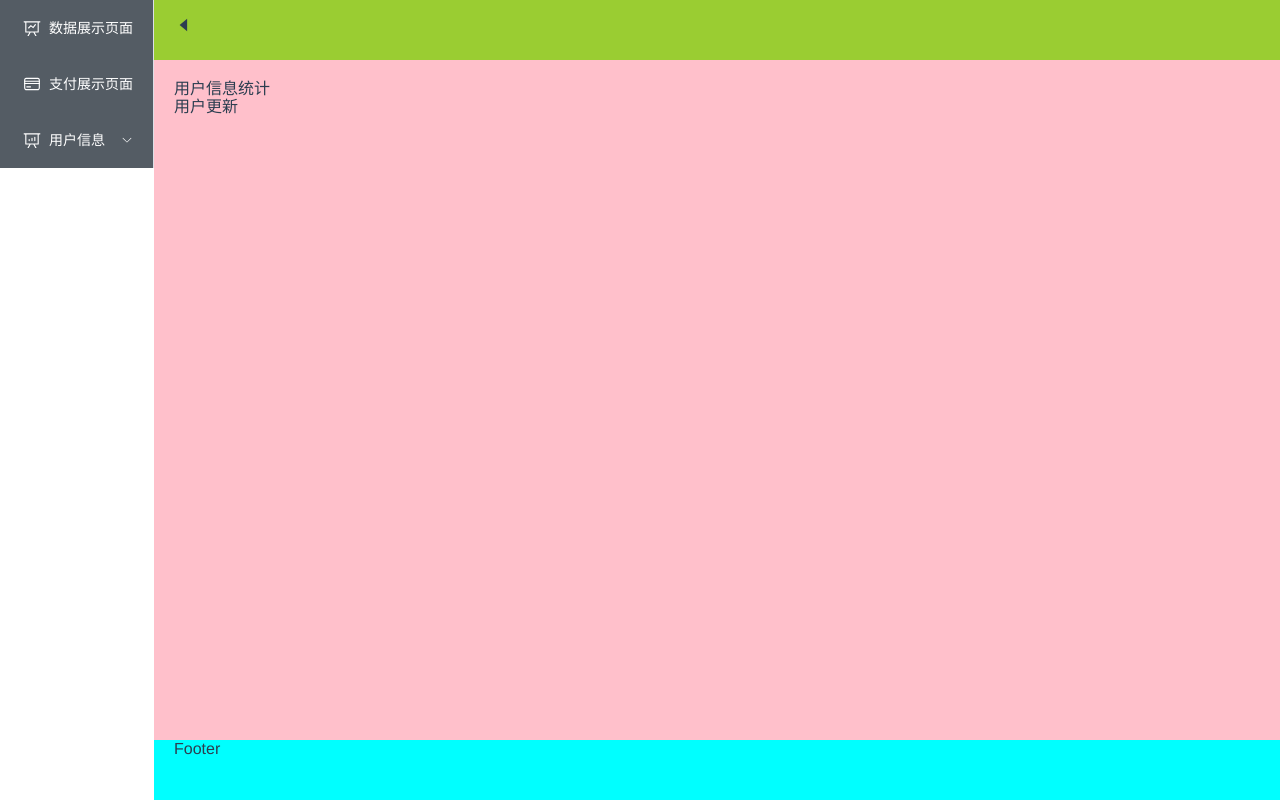
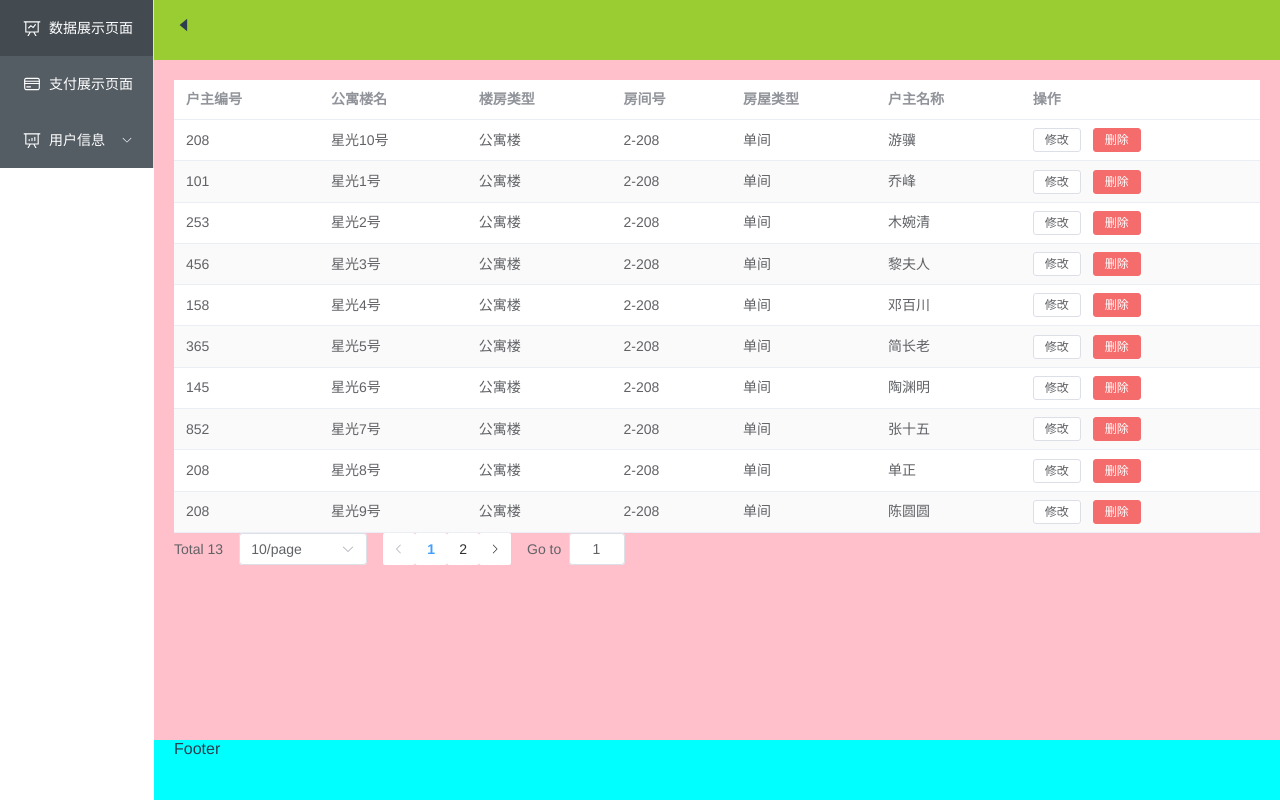
Before and after one commit to KKindom/kk-vue, a Vue app: page /#/userupdate in a window 1280 px wide. Built offline with nearby package versions, Linux system fonts and the light colour scheme; data requests are answered from the project's data file.

Commit message:
更新显示信息列表

```diff
--- a/src/api/url.js
+++ b/src/api/url.js
@@ -1,6 +1,7 @@
 //url封装
 let apiUrl = {
-    register: "/register"
+    register: "/register",
+    userlist:"/userlist"
 }
 
 export default apiUrl;
--- /dev/null
+++ b/src/components/UpdateDialog.vue
@@ -0,0 +1,58 @@
+<template>
+  <el-dialog
+    v-model="$store.state.HomeModule.dialogFormVisible"
+    title="Shipping address"
+  >
+    <el-form :model="form">
+      <el-form-item label="Promotion name" :label-width="formLabelWidth">
+        <el-input v-model="form.name" autocomplete="off" />
+      </el-form-item>
+      <el-form-item label="Zones" :label-width="formLabelWidth">
+        <el-select v-model="form.region" placeholder="Please select a zone">
+          <el-option label="Zone No.1" value="shanghai" />
+          <el-option label="Zone No.2" value="beijing" />
+        </el-select>
+      </el-form-item>
+    </el-form>
+    <template #footer>
+      <span class="dialog-footer">
+        <el-button @click="dialogFormVisible = false">Cancel</el-button>
+        <el-button type="primary" @click="dialogFormVisible = false"
+          >Confirm</el-button
+        >
+      </span>
+    </template>
+  </el-dialog>
+</template>
+
+<script lang="ts" setup>
+import { reactive, ref } from "vue";
+
+const dialogFormVisible = ref(false);
+const formLabelWidth = "140px";
+
+const form = reactive({
+  name: "",
+  region: "",
+  date1: "",
+  date2: "",
+  delivery: false,
+  type: [],
+  resource: "",
+  desc: "",
+});
+</script>
+<style scoped>
+.el-button--text {
+  margin-right: 15px;
+}
+.el-select {
+  width: 300px;
+}
+.el-input {
+  width: 300px;
+}
+.dialog-footer button:first-child {
+  margin-right: 10px;
+}
+</style>
--- a/src/mock/data.json
+++ b/src/mock/data.json
@@ -30,5 +30,36 @@
             "pwd": "9cbf8a4dcb8e30682b927f352d6559a0",
             "id": 6
         }
+    ],
+    "userlist":[
+        {
+            "id":208,"title":"星光10号","type":"公寓楼","num":"2-208","hometype":"单间","name":"游骥"
+        },
+        {
+            "id":101,"title":"星光1号","type":"公寓楼","num":"2-208","hometype":"单间","name":"乔峰"
+        }, {
+            "id":253,"title":"星光2号","type":"公寓楼","num":"2-208","hometype":"单间","name":"木婉清"
+        }, {
+
+            "id":456,"title":"星光3号","type":"公寓楼","num":"2-208","hometype":"单间","name":"黎夫人"
+        }, {
+            "id":158,"title":"星光4号","type":"公寓楼","num":"2-208","hometype":"单间","name":"邓百川"
+        }, {
+            "id":365,"title":"星光5号","type":"公寓楼","num":"2-208","hometype":"单间","name":"简长老"
+        }, {
+            "id":145,"title":"星光6号","type":"公寓楼","num":"2-208","hometype":"单间","name":"陶渊明"
+        }, {
+            "id":852    ,"title":"星光7号","type":"公寓楼","num":"2-208","hometype":"单间","name":"张十五"
+        }, {
+            "id":208,"title":"星光8号","type":"公寓楼","num":"2-208","hometype":"单间","name":"单正"
+        }, {
+            "id":208,"title":"星光9号","type":"公寓楼","num":"2-208","hometype":"单间","name":"陈圆圆"
+        }, {
+            "id":208,"title":"星光11号","type":"公寓楼","num":"2-208","hometype":"单间","name":"桃实仙"
+        }, {
+            "id":208,"title":"星光12号","type":"公寓楼","num":"2-208","hometype":"单间","name":"忽都虎"
+        }, {
+            "id":208,"title":"星光13号","type":"公寓楼","num":"2-208","hometype":"单间","name":"桃干仙"
+        }
     ]
 }
--- a/src/store/modules/HomeModules.ts
+++ b/src/store/modules/HomeModules.ts
@@ -1,23 +1,19 @@
 /* eslint-disable prefer-const */
 // eslint-disable-next-line @typescript-eslint/ban-types
 let HomeModule: Object = {
-    state: {
-        navBool: false
+  state: {
+    navBool: false,
+    dialogFormVisible: false,
+  },
+  mutations: {
+    SET_NAV_BOOL(state: any) {
+      state.navBool = !state.navBool;
     },
-    mutations:
-    {
-        SET_NAV_BOOL(state: any) {
-            state.navBool = !state.navBool;
-        }
-
+    SET_DIALOG(state: any) {
+      state.dialogFormVisible = true;
     },
-    actions:
-    {
-
-    },
-    getters:
-    {
-
-    }
-}
+  },
+  actions: {},
+  getters: {},
+};
 export default HomeModule;
--- a/src/views/home/childrens/UserInfo.vue
+++ b/src/views/home/childrens/UserInfo.vue
@@ -1,5 +1,5 @@
 <template>
-  <div>用户信息统计 <router-view /></div>
+  <div><router-view /></div>
 </template>
 
 <script lang="ts"></script>
--- a/src/views/home/childrens/UserList.vue
+++ b/src/views/home/childrens/UserList.vue
@@ -1,9 +1,89 @@
 <template>
-  <div>用户列表 </div>
+  <div>
+    <!-- 切片列表 -->
+    <!-- 计算当前显示页数 -->
+    <el-table
+      :data="
+        tableData.listdata.slice(
+          (currentPage4 - 1) * pageSize4,
+          currentPage4 * pageSize4
+        )
+      "
+      stripe
+      :table-layout="tableLayout"
+      style="width: 100%"
+    >
+      <el-table-column prop="id" label="户主编号" />
+      <el-table-column prop="title" label="公寓楼名" />
+      <el-table-column prop="type" label="楼房类型" />
+      <el-table-column prop="num" label="房间号" />
+      <el-table-column prop="hometype" label="房屋类型" />
+      <el-table-column prop="name" label="户主名称" />
+      <el-table-column>
+        <template #header>
+          <el-input
+            v-model="search"
+            placeholder="请输入查询内容"
+            size="small"
+            @blur="searchLink"
+          ></el-input>
+        </template>
+      </el-table-column>
+    </el-table>
+    <!-- 分页 -->
+    <el-pagination
+      v-model:currentPage="currentPage4"
+      v-model:page-size="pageSize4"
+      layout="total, sizes, prev, pager, next, jumper"
+      :total="tableData.listdata.length"
+      :current-page="currentPage4"
+      @size-change="handleSizeChange"
+      @current-change="handleCurrentChange"
+    />
+  </div>
 </template>
 
-<script>
-export default {};
+<script lang="ts" setup>
+import { ref, onMounted, reactive } from "vue";
+import link from "@/api/Link.js";
+import { ok } from "assert";
+import apiurl from "@/api/url.js";
+// 页面相关
+const currentPage4 = ref(1);
+const pageSize4 = ref(10);
+const tableLayout = ref("auto");
+// 当前页数显示
+const handleSizeChange = (val: number) => {
+  pageSize4.value = val;
+};
+const handleCurrentChange = (val: number) => {
+  currentPage4.value = val;
+};
+//请求表格数据
+let tableData = reactive({
+  listdata: [],
+});
+onMounted(() => {
+  link(apiurl.userlist).then((ok: any) => {
+    console.log(ok);
+    tableData.listdata = ok.data;
+  });
+});
+//请求查询数据
+let search = ref("");
+let searchLink = () => {
+  link(apiurl.userlist, "get", {}, { name: search.value }).then((ok: any) => {
+    console.log(ok);
+    //替换显示数据
+    tableData.listdata = ok.data;
+  });
+};
 </script>
-
-<style></style>
+<style scoped>
+.demo-pagination-block + .demo-pagination-block {
+  margin-top: 10px;
+}
+.demo-pagination-block .demonstration {
+  margin-bottom: 16px;
+}
+</style>
--- a/src/views/home/childrens/UserUpdate.vue
+++ b/src/views/home/childrens/UserUpdate.vue
@@ -1,10 +1,103 @@
 <template>
-  <div>用户更新</div>
+  <div>
+    <!-- 切片列表 -->
+    <!-- 计算当前显示页数 -->
+    <el-table
+      :data="
+        tableData.listdata.slice(
+          (currentPage4 - 1) * pageSize4,
+          currentPage4 * pageSize4
+        )
+      "
+      stripe
+      :table-layout="tableLayout"
+      style="width: 100%"
+    >
+      <el-table-column prop="id" label="户主编号" />
+      <el-table-column prop="title" label="公寓楼名" />
+      <el-table-column prop="type" label="楼房类型" />
+      <el-table-column prop="num" label="房间号" />
+      <el-table-column prop="hometype" label="房屋类型" />
+      <el-table-column prop="name" label="户主名称" />
+
+      <el-table-column label="操作">
+        <template #default="scope">
+          <el-button size="small" @click="handleEdit(scope.$index, scope.row)"
+            >修改</el-button
+          >
+          <el-button
+            size="small"
+            type="danger"
+            @click="handleDelete(scope.$index, scope.row)"
+            >删除</el-button
+          >
+        </template>
+      </el-table-column>
+    </el-table>
+    <!-- 分页 -->
+    <el-pagination
+      v-model:currentPage="currentPage4"
+      v-model:page-size="pageSize4"
+      layout="total, sizes, prev, pager, next, jumper"
+      :total="tableData.listdata.length"
+      :current-page="currentPage4"
+      @size-change="handleSizeChange"
+      @current-change="handleCurrentChange"
+    />
+    <!-- 修改的弹窗函数 -->
+    <UpdateDialog />
+  </div>
 </template>
 
-<script>
-export default {};
+<script lang="ts" setup>
+import { ref, onMounted, reactive } from "vue";
+import link from "@/api/Link.js";
+import { ok } from "assert";
+import apiurl from "@/api/url.js";
+//引用弹出窗口
+import UpdateDialog from "@/components/UpdateDialog.vue";
+import { useStore } from "vuex";
+// 页面相关
+const currentPage4 = ref(1);
+const pageSize4 = ref(10);
+const tableLayout = ref("auto");
+// 当前页数显示
+const handleSizeChange = (val: number) => {
+  pageSize4.value = val;
+};
+const handleCurrentChange = (val: number) => {
+  currentPage4.value = val;
+};
+//请求表格数据
+let tableData = reactive({
+  listdata: [],
+});
+onMounted(() => {
+  link(apiurl.userlist).then((ok: any) => {
+    console.log(ok);
+    tableData.listdata = ok.data;
+  });
+});
+//请求修改数据
+let store = useStore();
+interface User {
+  date: string;
+  name: string;
+  address: string;
+}
+const handleEdit = (index: number, row: User) => {
+  console.log(index, row);
+  store.commit("SET_DIALOG");
+};
+const handleDelete = (index: number, row: User) => {
+  console.log(index, row);
+};
 </script>
-
-<style>
+<style scoped>
+.demo-pagination-block + .demo-pagination-block {
+  margin-top: 10px;
+}
+.demo-pagination-block .demonstration {
+  margin-bottom: 16px;
+}
 </style>
```
Also changed, not shown: components.d.ts (+7 -0 lines), src/pro.d.ts (+5 -4 lines).
